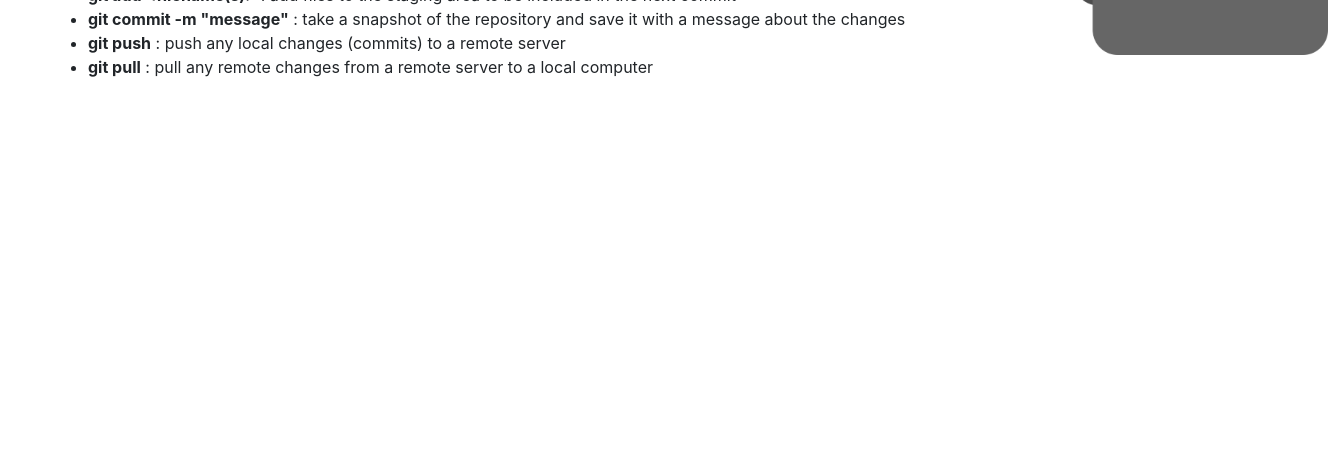
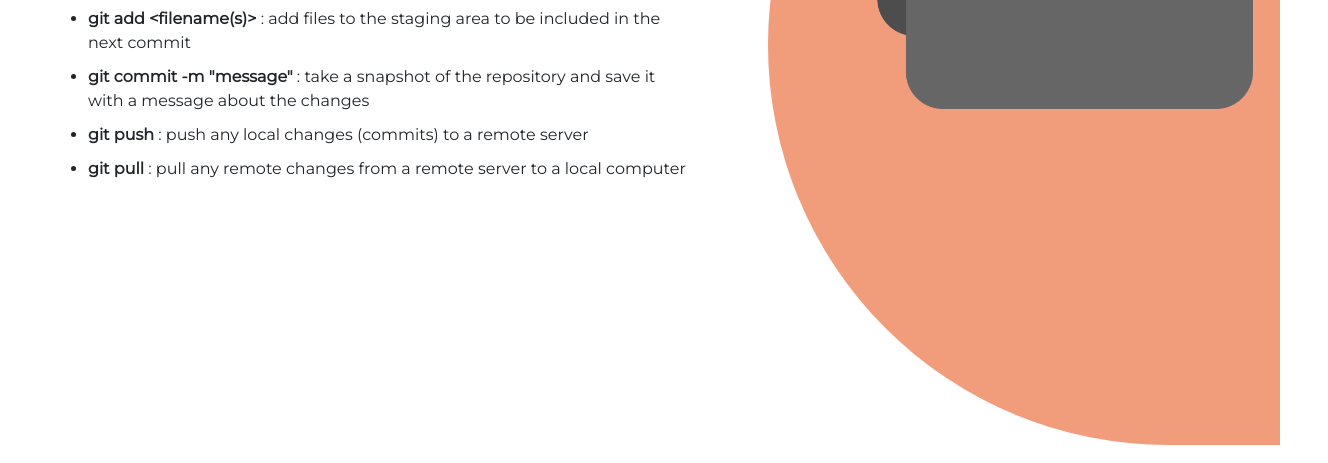
Before and after one commit to gmmonsalve/Project0, a website: page git.html in a window 1280 px wide. Shown: the part 337-800 px from the top of the page, 1328 px wide, since content can reach past the window. Drawn offline with nearby package versions, Linux system fonts and the light colour scheme; files that its build step writes are made by us from their sources; the site is published under a folder, as on GitHub Pages, so addresses that start at the root find nothing.

Commit message:
fixed path

```diff
--- a/git.html
+++ b/git.html
@@ -10,7 +10,7 @@
   <link rel="stylesheet" href="./css/git.css">
   <link href="https://fonts.googleapis.com/css2?family=Pathway+Gothic+One&display=swap" rel="stylesheet">
   <link href="https://fonts.googleapis.com/css?family=Montserrat&display=swap" rel="stylesheet">
-  <link rel="stylesheet" href="/css/circle.css">
+  <link rel="stylesheet" href="./css/circle.css">
   <title>CS50-Git</title>
 </head>
 
@@ -40,7 +40,7 @@
       </ul>
     </div>
 
-    <div id="cont" class="lft text-center">
+    <div id="cont" class="lft text-center" style="background-color: #F19C7B;">
         <img src="img/git.png" class="mt-5 ml-5 img-fluid">
     </div>
 
```
